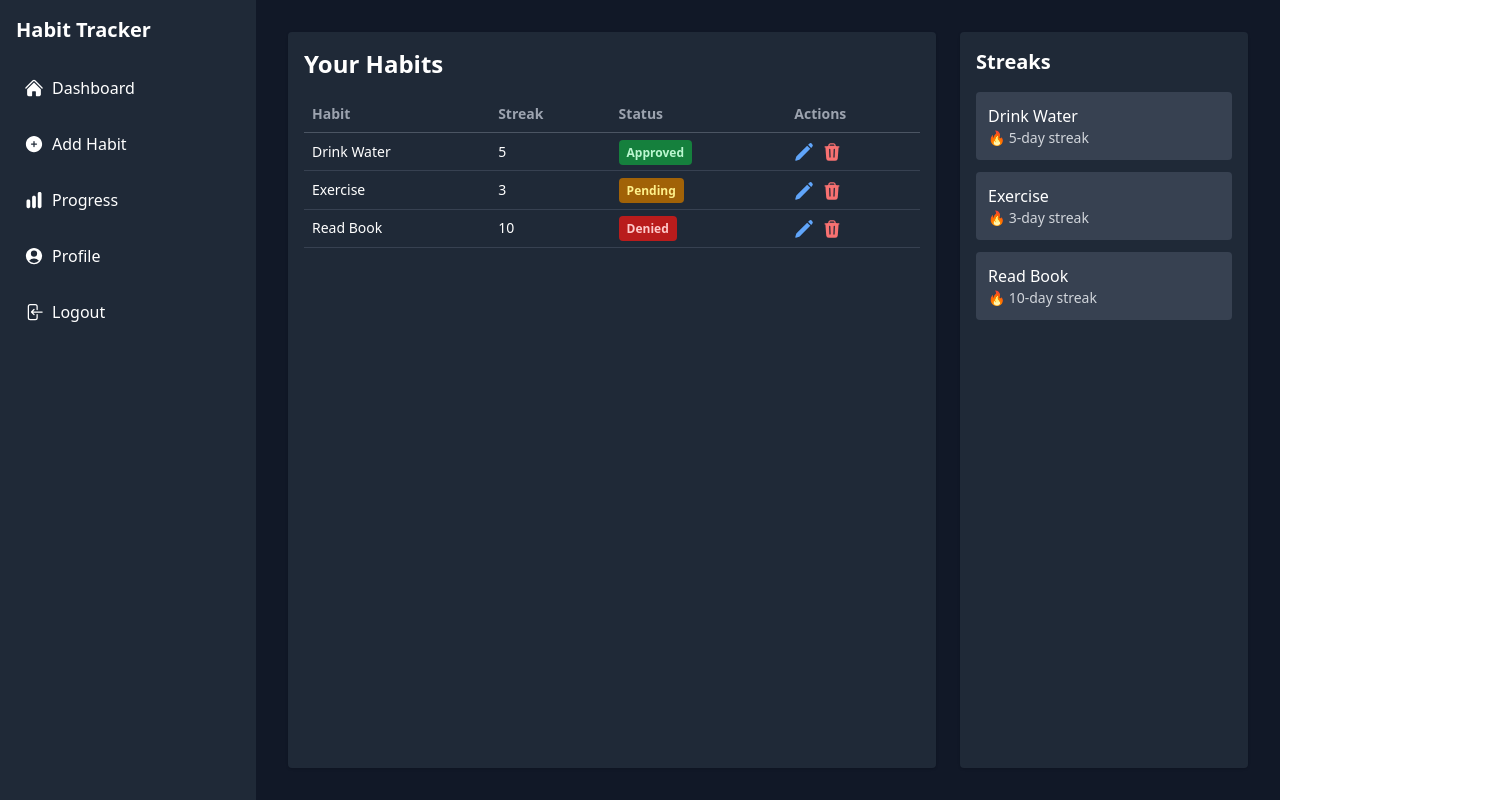
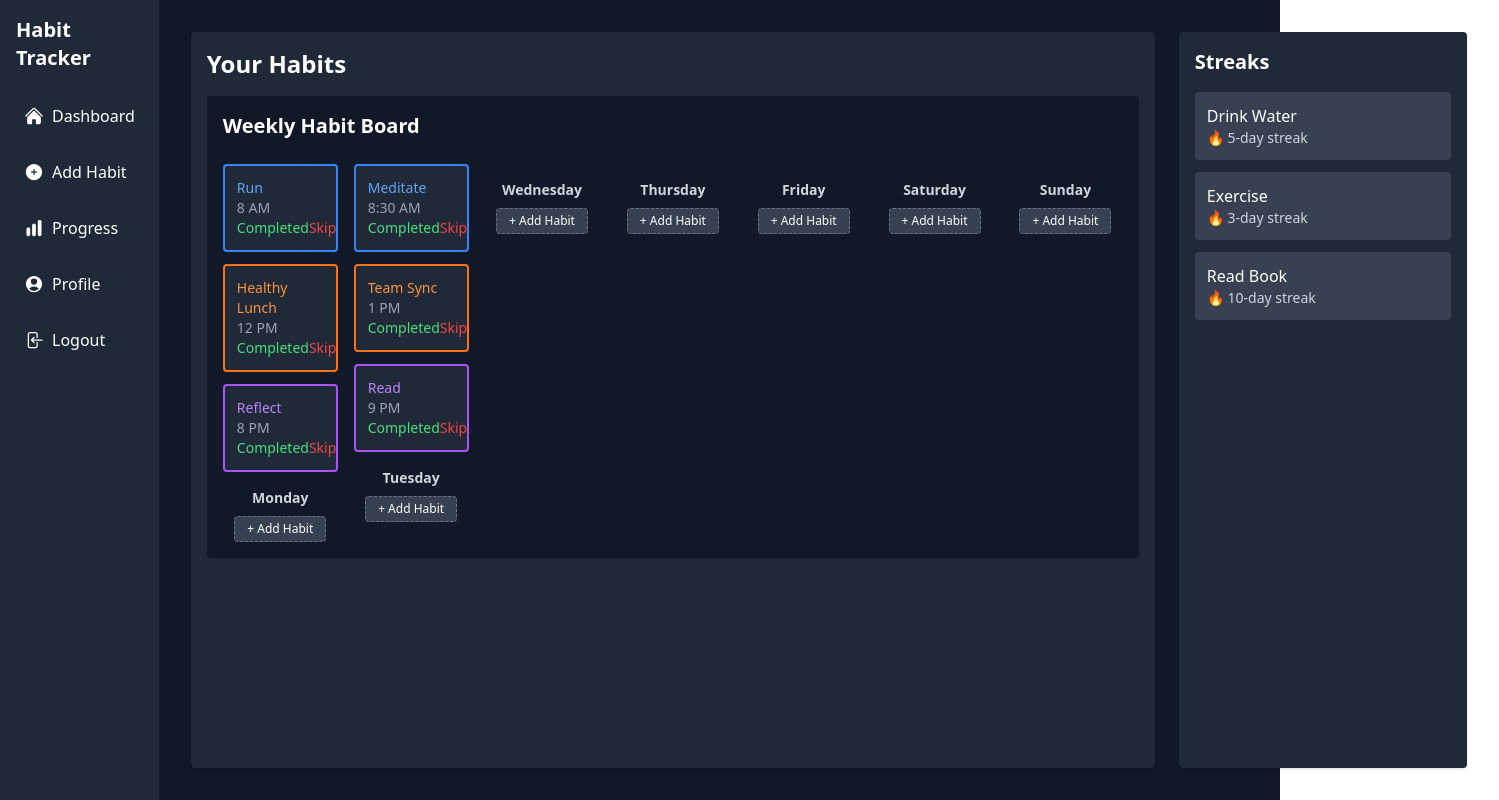
Before and after one commit to Zlatanoski/Habit-Tracker-App-, a React (Vite) app: page /dashbord in a window 1280 px wide. Shown: the whole page, 1499 px wide, since content can reach past the window. Built offline with nearby package versions, Linux system fonts and the light colour scheme.

Commit message:
Changed the table in the Dashboard ,added Completed ,Skip and Add Habit for each day and task

```diff
--- a/src/components/Dashbord.jsx
+++ b/src/components/Dashbord.jsx
@@ -9,6 +9,7 @@ import {
     PencilIcon,
     TrashIcon,
 } from '@heroicons/react/24/solid';
+import VerticalWeeklyTable from './VerticalWeeklyTable';
 import { Link } from 'react-router-dom';
 
 const menuItems = [
@@ -50,45 +51,7 @@ export default function Dashboard() {
                 {/* Table Centered */}
                 <div className="flex-1 bg-gray-800 p-4 rounded shadow">
                     <h1 className="text-2xl font-bold mb-4">Your Habits</h1>
-                    <table className="w-full text-left text-sm">
-                        <thead>
-                        <tr className="text-gray-400 border-b border-gray-600">
-                            <th className="p-2">Habit</th>
-                            <th className="p-2">Streak</th>
-                            <th className="p-2">Status</th>
-                            <th className="p-2">Actions</th>
-                        </tr>
-                        </thead>
-                        <tbody>
-                        {habits.map((habit) => (
-                            <tr key={habit.id} className="border-b border-gray-700 hover:bg-gray-700">
-                                <td className="p-2">{habit.name}</td>
-                                <td className="p-2">{habit.streak}</td>
-                                <td className="p-2">
-                    <span
-                        className={`px-2 py-1 rounded text-xs font-semibold ${
-                            habit.status === 'Approved'
-                                ? 'bg-green-700 text-green-200'
-                                : habit.status === 'Pending'
-                                    ? 'bg-yellow-700 text-yellow-200'
-                                    : 'bg-red-700 text-red-200'
-                        }`}
-                    >
-                      {habit.status}
-                    </span>
-                                </td>
-                                <td className="p-2 space-x-2">
-                                    <button className="text-blue-400 hover:text-blue-200">
-                                        <PencilIcon className="w-5 h-5 inline" />
-                                    </button>
-                                    <button className="text-red-400 hover:text-red-200">
-                                        <TrashIcon className="w-5 h-5 inline" />
-                                    </button>
-                                </td>
-                            </tr>
-                        ))}
-                        </tbody>
-                    </table>
+                    <VerticalWeeklyTable></VerticalWeeklyTable>
                 </div>
 
                 {/* Right Panel for Streaks or Widgets */}
--- /dev/null
+++ b/src/components/VerticalWeeklyTable.jsx
@@ -0,0 +1,78 @@
+// components/VerticalWeeklyTower.jsx
+
+const habitsByDay = {
+    Monday: [
+        { name: 'Run', time: '8 AM', period: 'morning' },
+        { name: 'Healthy Lunch', time: '12 PM', period: 'noon' },
+        { name: 'Reflect', time: '8 PM', period: 'evening' },
+    ],
+    Tuesday: [
+        { name: 'Meditate', time: '8:30 AM', period: 'morning' },
+        { name: 'Team Sync', time: '1 PM', period: 'noon' },
+        { name: 'Read', time: '9 PM', period: 'evening' },
+    ],
+    Wednesday: [],
+    Thursday: [],
+    Friday: [],
+    Saturday: [],
+    Sunday: [],
+};
+
+const periodColors = {
+    morning: 'border-blue-500 text-blue-400',
+    noon: 'border-orange-500 text-orange-400',
+    evening: 'border-purple-500 text-purple-400',
+};
+
+export default function VerticalWeeklyTower() {
+    const dayNames = Object.keys(habitsByDay);
+
+    return (
+        <div className="bg-gray-900 p-4 rounded shadow text-white overflow-x-auto">
+            <h2 className="text-xl font-semibold mb-6">Weekly Habit Board</h2>
+
+            {/* Columns for each day */}
+            <div className="grid grid-cols-7 gap-4 min-w-[900px]">
+                {dayNames.map((day) => (
+                    <div key={day} className="flex flex-col items-center">
+                        {/* Habit cards stacked vertically */}
+                        <div className="space-y-3 w-full">
+                            {habitsByDay[day].map((habit, idx) => (
+                                <div
+                                    key={idx}
+                                    className={`border-2 p-3 rounded bg-gray-800 text-sm ${periodColors[habit.period]}`}
+                                >
+                                    <div className="font-medium">{habit.name}</div>
+                                    <div className="text-gray-400">{habit.time}</div>
+                                    <div className=" flex items-center justify-between">
+                                        <div className=" w-fit">
+                                            <button className="text-green-400 text-center">Completed</button>
+                                        </div>
+                                        <div className=" w-fit">
+                                            <button className="text-red-500 text-center">Skip</button>
+                                        </div>
+
+
+                                    </div>
+
+                                </div>
+                            ))}
+                        </div>
+
+                        {/* Day label */}
+                        <div className="mt-4 text-sm font-bold text-gray-300">{day}</div>
+
+                        {/* Add Button */}
+                        <button
+                            onClick={() => handleAddHabit(day)}
+                            className="mt-2 text-xs px-3 py-1 bg-gray-700 text-white border border-dashed border-gray-500 rounded hover:bg-gray-600"
+                        >
+                            + Add Habit
+                        </button>
+
+                    </div>
+                ))}
+            </div>
+        </div>
+    );
+}
```
